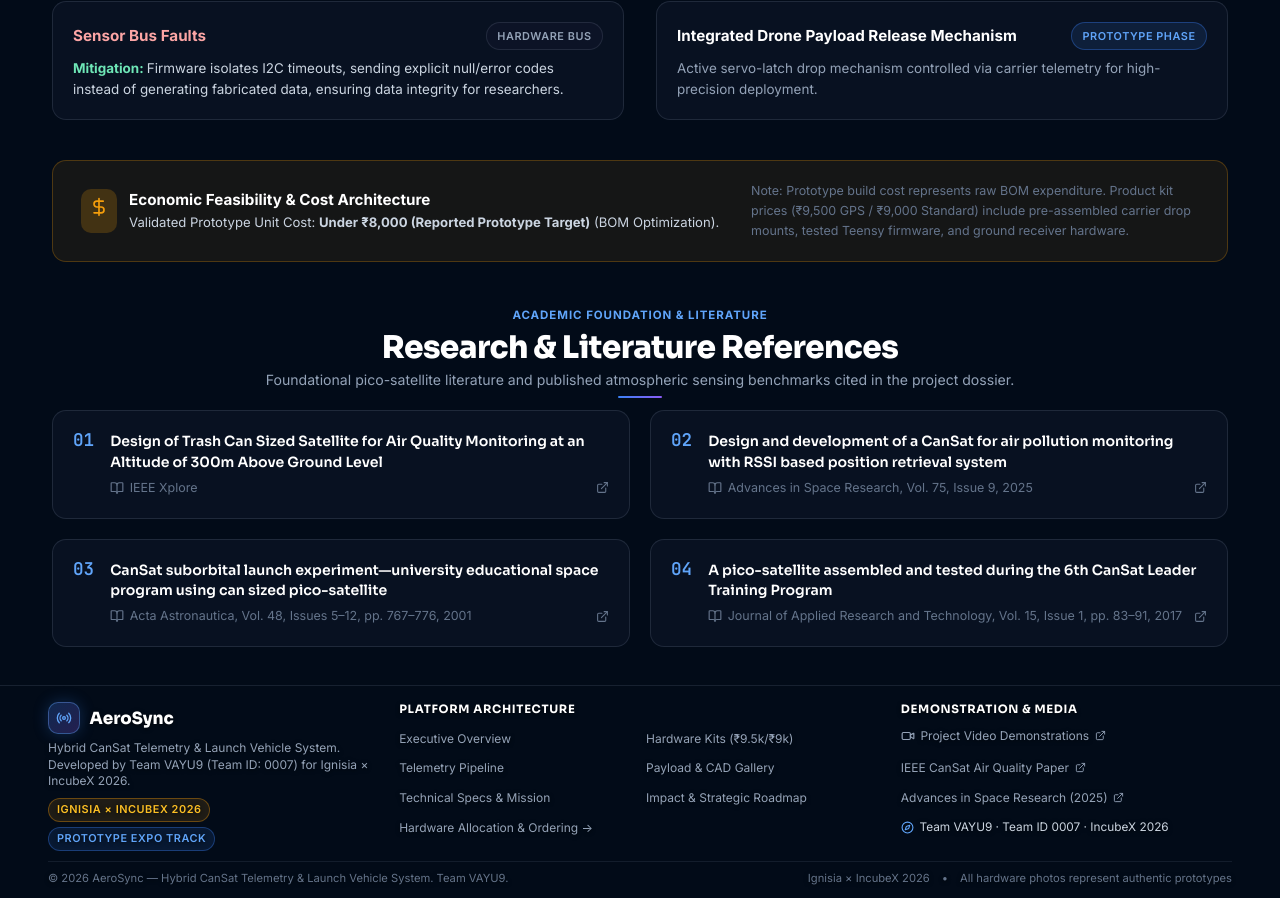
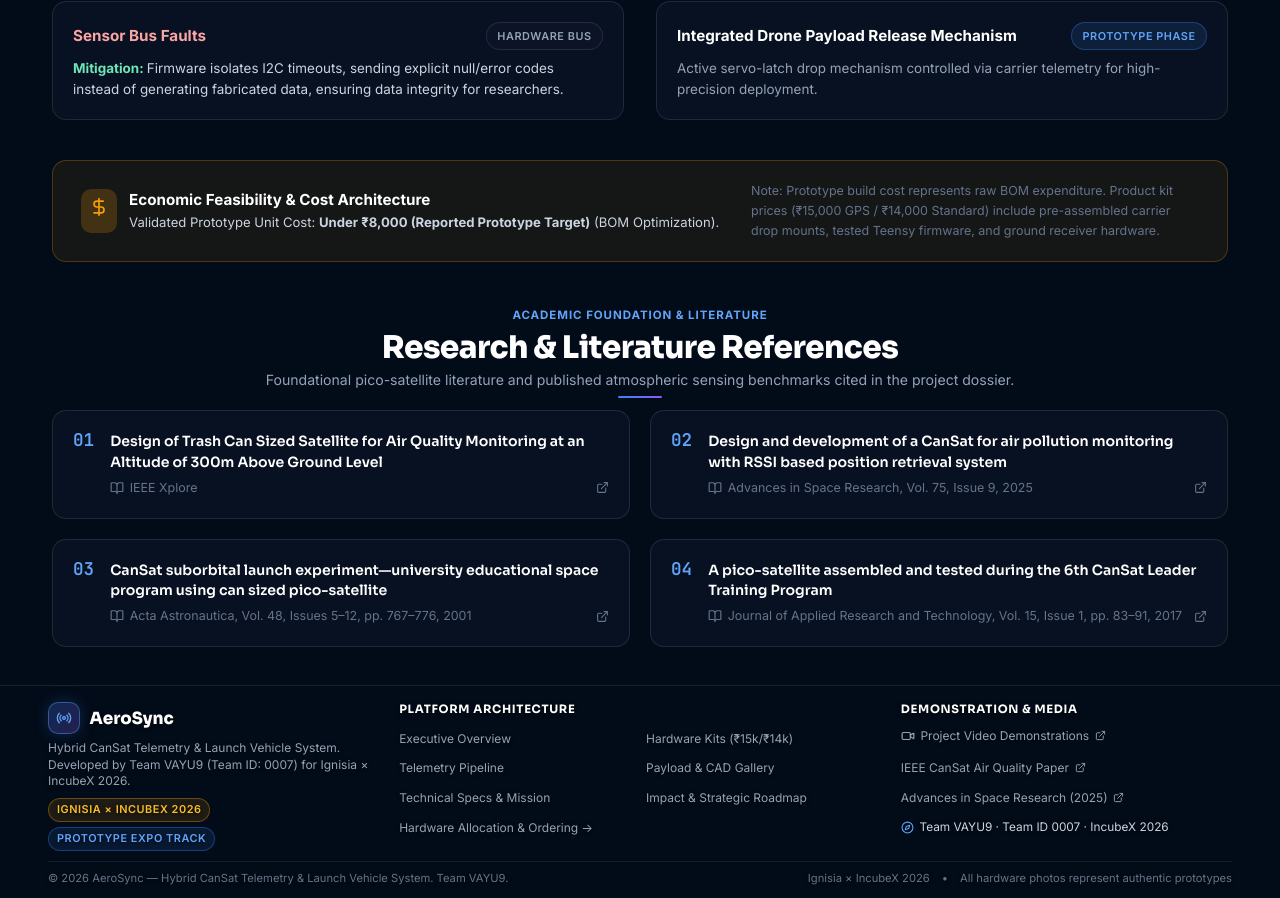
Before and after one commit to parthjod/AeroSync, a React (Vite) app: page /impact in a window 1280 px wide. Shown: the part 1301-2199 px from the top of the page. Built offline with nearby package versions, Linux system fonts and the light colour scheme; no server answers.

Commit message:
Update prices to 15000 and 14000 across UI tables, footer, overview, and roadmap

```diff
--- a/src/components/Footer.tsx
+++ b/src/components/Footer.tsx
@@ -32,7 +32,7 @@
             <h4 className="footer-heading">Platform Architecture</h4>
             <ul className="footer-links-grid">
               <li><Link to="/" className="footer-link">Executive Overview</Link></li>
-              <li><Link to="/products" className="footer-link">Hardware Kits (₹9.5k/₹9k)</Link></li>
+              <li><Link to="/products" className="footer-link">Hardware Kits (₹15k/₹14k)</Link></li>
               <li><Link to="/workflow" className="footer-link">Telemetry Pipeline</Link></li>
               <li><Link to="/hardware" className="footer-link">Payload &amp; CAD Gallery</Link></li>
               <li><Link to="/specifications" className="footer-link">Technical Specs &amp; Mission</Link></li>
--- a/src/components/Roadmap.tsx
+++ b/src/components/Roadmap.tsx
@@ -82,7 +82,7 @@
           </div>
 
           <div style={{ fontSize: '0.78rem', color: 'var(--text-subtle)', maxWidth: '28rem' }}>
-            Note: Prototype build cost represents raw BOM expenditure. Product kit prices (₹9,500 GPS / ₹9,000 Standard) include pre-assembled carrier drop mounts, tested Teensy firmware, and ground receiver hardware.
+            Note: Prototype build cost represents raw BOM expenditure. Product kit prices (₹15,000 GPS / ₹14,000 Standard) include pre-assembled carrier drop mounts, tested Teensy firmware, and ground receiver hardware.
           </div>
         </div>
       </div>
--- a/src/pages/OverviewPage.tsx
+++ b/src/pages/OverviewPage.tsx
@@ -66,7 +66,7 @@
               </div>
               <h3 style={{ fontSize: '1.05rem', color: '#ffffff' }}>Hardware Variants</h3>
               <p style={{ fontSize: '0.8rem', color: 'var(--text-muted)', lineHeight: 1.45 }}>
-                AeroSync GPS (₹9,500) and AeroSync Standard (₹9,000) specifications, features, and sensor pinouts.
+                AeroSync GPS (₹15,000) and AeroSync Standard (₹14,000) specifications, features, and sensor pinouts.
               </p>
             </Link>
 
--- a/src/pages/ProductsPage.tsx
+++ b/src/pages/ProductsPage.tsx
@@ -60,8 +60,8 @@
               <thead>
                 <tr>
                   <th>Subsystem / Sensor</th>
-                  <th>AeroSync GPS (₹9,500 FLAGSHIP)</th>
-                  <th>AeroSync Standard (₹9,000 CORE)</th>
+                  <th>AeroSync GPS (₹15,000 FLAGSHIP)</th>
+                  <th>AeroSync Standard (₹14,000 CORE)</th>
                 </tr>
               </thead>
               <tbody>
```
Also changed, not shown: 1 other file (tests, documents, lock files or other folders).
